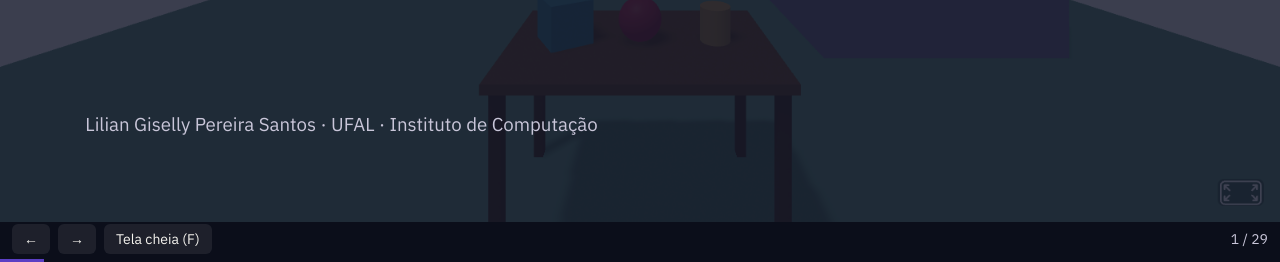
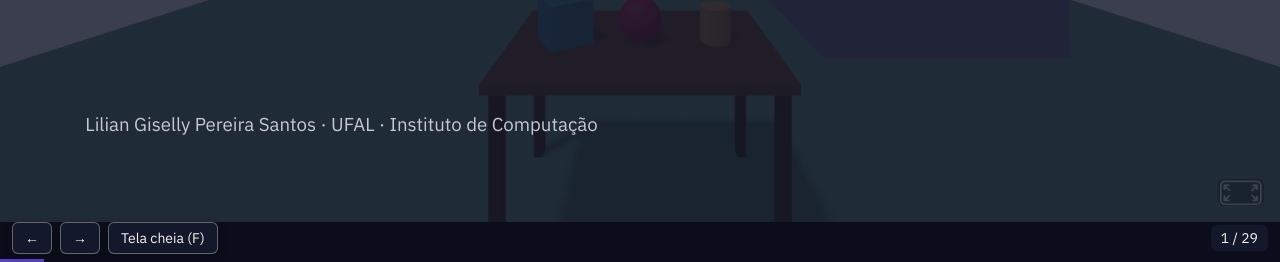
Before and after one commit to liliangisellyps/minicurso-xr-aframe, a plain HTML site: page slides/index.html in a window 1280 px wide. Shown: the part 538-800 px from the top of the page. Drawn offline with Linux system fonts and the light colour scheme.

Commit message:
Make navigation buttons visible on light slides

```diff
--- a/slides/index.html
+++ b/slides/index.html
@@ -114,8 +114,9 @@ iframe.embed{border:0;background:transparent;position:absolute}
 #bar{position:fixed;left:0;right:0;bottom:0;display:flex;align-items:center;gap:8px;padding:8px 12px;
   font:14px 'IBM Plex Sans',Arial,sans-serif;color:#C9C6D9;opacity:0;transition:opacity .3s}
 body:hover #bar,#bar:focus-within{opacity:1}
-#bar button{background:rgba(255,255,255,.08);color:#F6F4EF;border:0;border-radius:6px;padding:6px 12px;font:inherit;cursor:pointer}
-#bar button:hover{background:rgba(255,255,255,.18)}
+#bar button{background:#14182B;color:#F6F4EF;border:1px solid rgba(246,244,239,.35);border-radius:6px;padding:6px 12px;font:inherit;cursor:pointer;box-shadow:0 2px 8px rgba(0,0,0,.25)}
+#bar button:hover{background:#5B3FC4}
+#count{background:#14182B;color:#F6F4EF;border-radius:6px;padding:4px 10px}
 #count{margin-left:auto}
 #prog{position:fixed;left:0;bottom:0;height:3px;background:#5B3FC4;transition:width .3s}
 @media (hover:none){#bar{opacity:1}}
```
